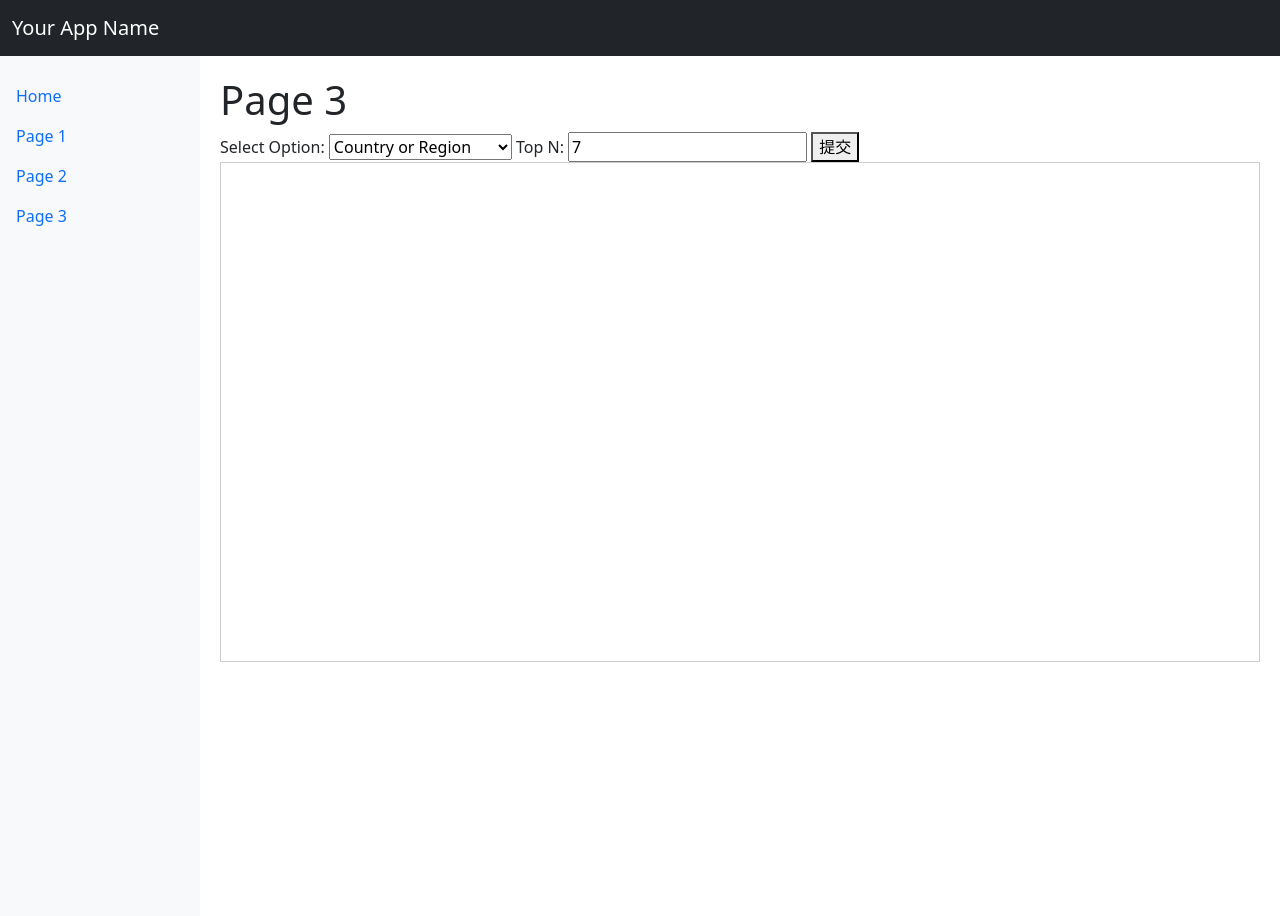
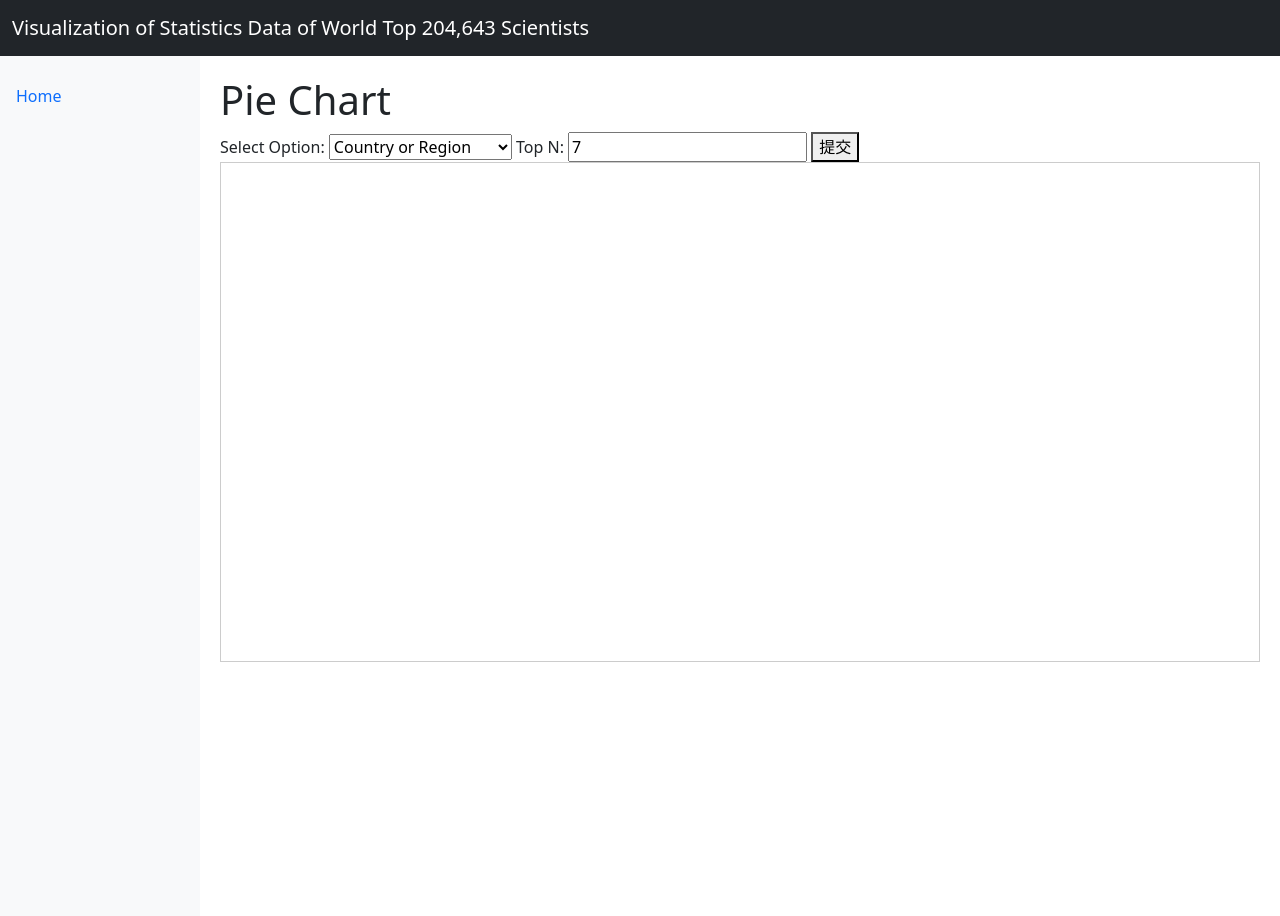
Before and after one commit to Fallflower/Data_Visualization, a Flask app: page /page3 in a window 1280 px wide. Run offline with Flask 3, Linux system fonts and the light colour scheme; data that the repository does not hold is empty.

Commit message:
完善主页,p3

```diff
--- a/data/loader.py
+++ b/data/loader.py
@@ -16,4 +16,4 @@ def count_by_column(column_name):
 
 if __name__ == '__main__':
     df = data_loader('Top_scientists_2022.csv')
-    print(df.columns)
+    print(len(df.index))
--- a/templates/page3.html
+++ b/templates/page3.html
@@ -3,7 +3,7 @@
 <head>
     <meta charset="UTF-8">
     <meta name="viewport" content="width=device-width, initial-scale=1.0">
-    <title>Your Flask App</title>
+    <title>Data Visualization: Pie Chart</title>
     <script src="{{ url_for('static', filename='js/jquery-3.7.1.min.js') }}"></script>
     <script src="{{ url_for('static', filename='echarts.min.js') }}"></script>
     <!-- Bootstrap CSS -->
@@ -36,7 +36,7 @@
     <!-- Navbar -->
     <nav class="navbar navbar-expand-lg navbar-dark bg-dark fixed-top">
         <div class="container-fluid">
-            <a class="navbar-brand" href="#">Your App Name</a>
+            <a class="navbar-brand" href="#">Visualization of Statistics Data of World Top 204,643 Scientists</a>
             <button class="navbar-toggler" type="button" data-bs-toggle="collapse" data-bs-target="#navbarNav" aria-controls="navbarNav" aria-expanded="false" aria-label="Toggle navigation">
                 <span class="navbar-toggler-icon"></span>
             </button>
@@ -54,21 +54,21 @@
             <li class="nav-item">
                 <a class="nav-link active" href="/">Home</a>
             </li>
-            <li class="nav-item">
-                <a class="nav-link" href="/page1">Page 1</a>
-            </li>
-            <li class="nav-item">
-                <a class="nav-link" href="/page2">Page 2</a>
-            </li>
-            <li class="nav-item">
-                <a class="nav-link" href="/page3">Page 3</a>
-            </li>
+{#            <li class="nav-item">#}
+{#                <a class="nav-link" href="/page1">Page 1</a>#}
+{#            </li>#}
+{#            <li class="nav-item">#}
+{#                <a class="nav-link" href="/page2">Page 2</a>#}
+{#            </li>#}
+{#            <li class="nav-item">#}
+{#                <a class="nav-link" href="/page3">Page 3</a>#}
+{#            </li>#}
             <!-- Add more items as needed -->
         </ul>
     </div>
     <!-- Content -->
     <div class="content">
-        <h1>Page 3</h1>
+        <h1>Pie Chart</h1>
 
         <form id="myForm">
             <label for="dropdown">Select Option:</label>
```
Also changed, not shown: templates/index.html (+4 -4 lines).
